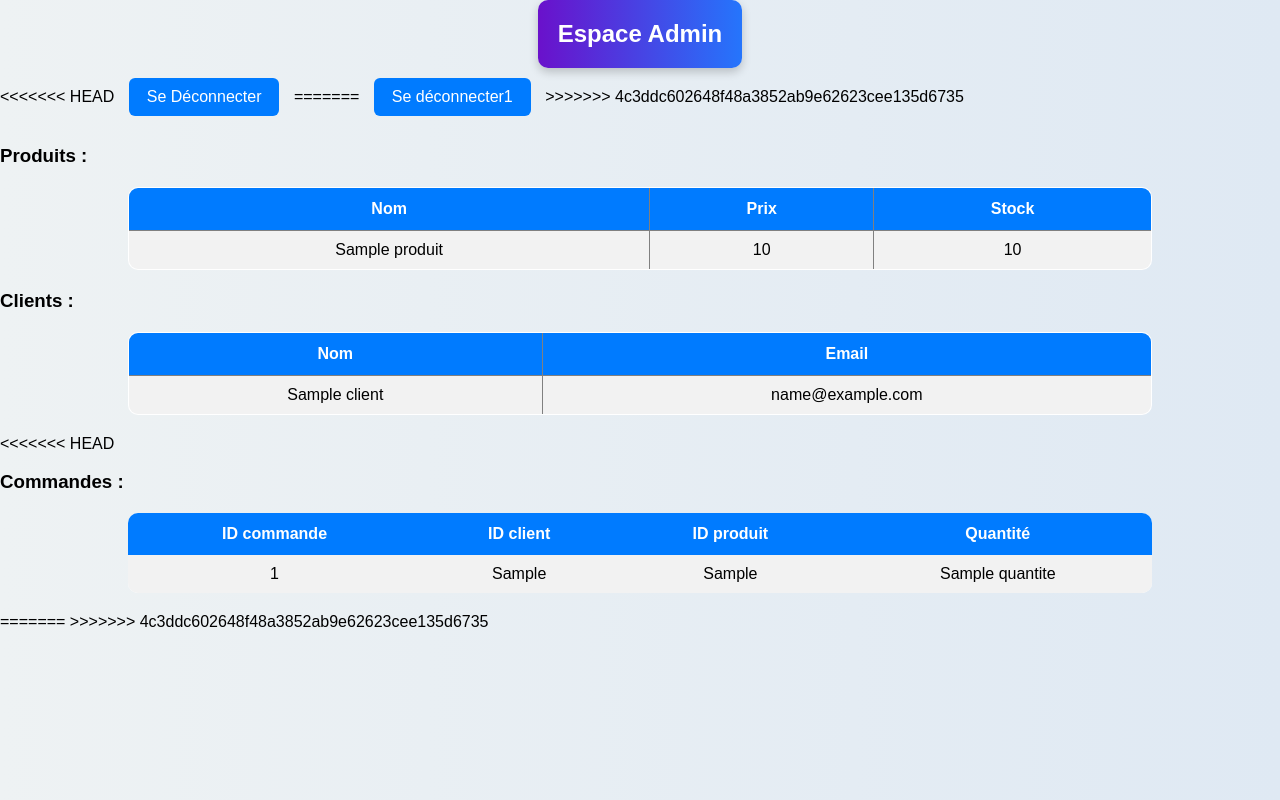
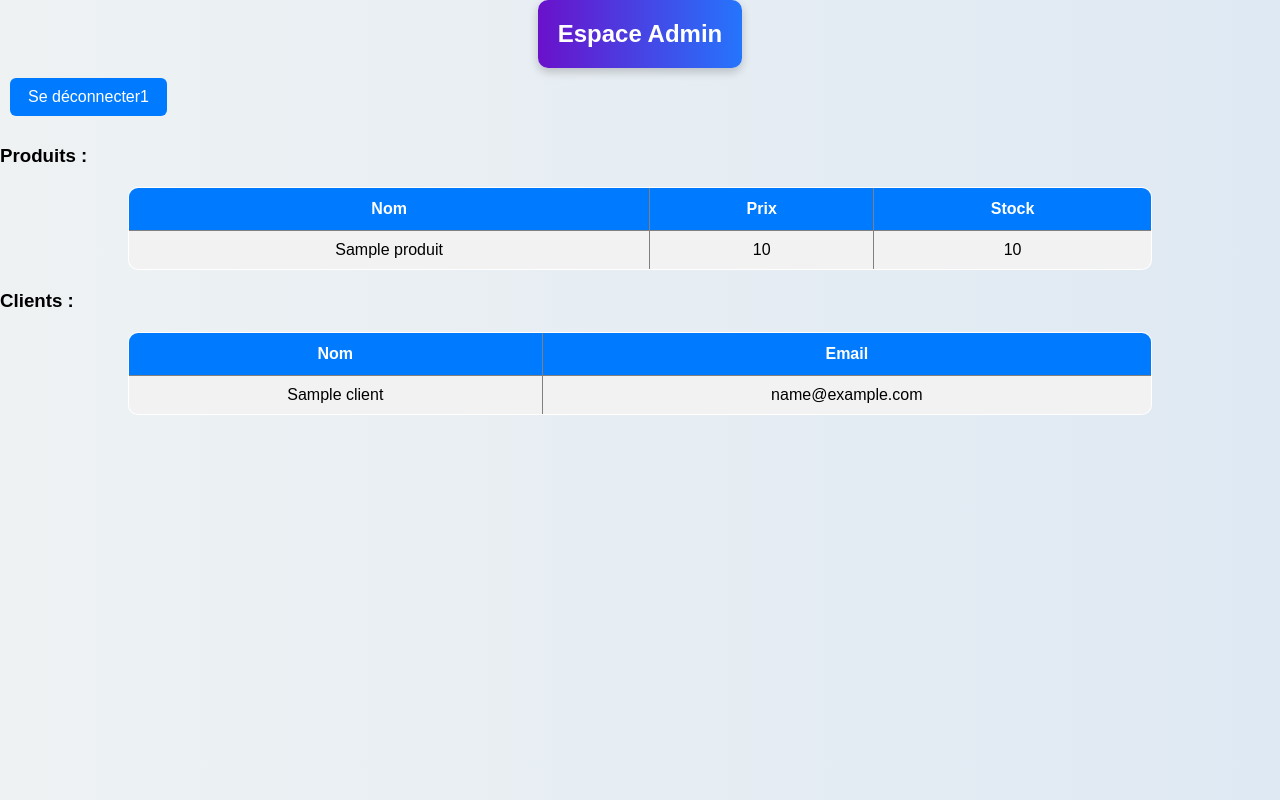
Before and after one commit to FaNaTiiiKk/magasin_informatique, a Flask app: template templates/admin.html in a window 1280 px wide. Run offline with Flask 3, Linux system fonts and the light colour scheme; the template is opened without the code that fills it: most values are stand-ins (such as "Sample title", 1, 10 or a date in 2020).

Commit message:
Actualisation des script encore

```diff
--- a/templates/accueil.html
+++ b/templates/accueil.html
@@ -1,4 +1,3 @@
-<<<<<<< HEAD
 <!DOCTYPE html>
 <html>
 <head>
--- a/templates/admin.html
+++ b/templates/admin.html
@@ -3,11 +3,7 @@
 </head>
 <h2>Espace Admin</h2>
 
-<<<<<<< HEAD
-<a href="/">Se Déconnecter</a>
-=======
 <a href="/">Se déconnecter1</a>
->>>>>>> 4c3ddc602648f48a3852ab9e62623cee135d6735
 
 <h3>Produits :</h3>
 
@@ -42,27 +38,3 @@
 </tr>
 {% endfor %}
 </table>
-<<<<<<< HEAD
-</table>
-
-<h3>Commandes :</h3>
-
-<table>
-    <tr>
-        <th>ID commande</th>
-        <th>ID client</th>
-        <th>ID produit</th>
-        <th>Quantité</th>
-    </tr>
-
-    {% for co in commandes %}
-    <tr>
-        <td>{{ co.id }}</td>
-        <td>{{ co.id_client }}</td>
-        <td>{{ co.id_produit }}</td>
-        <td>{{ co.quantite }}</td>
-    </tr>
-    {% endfor %}
-</table>
-=======
->>>>>>> 4c3ddc602648f48a3852ab9e62623cee135d6735
```
